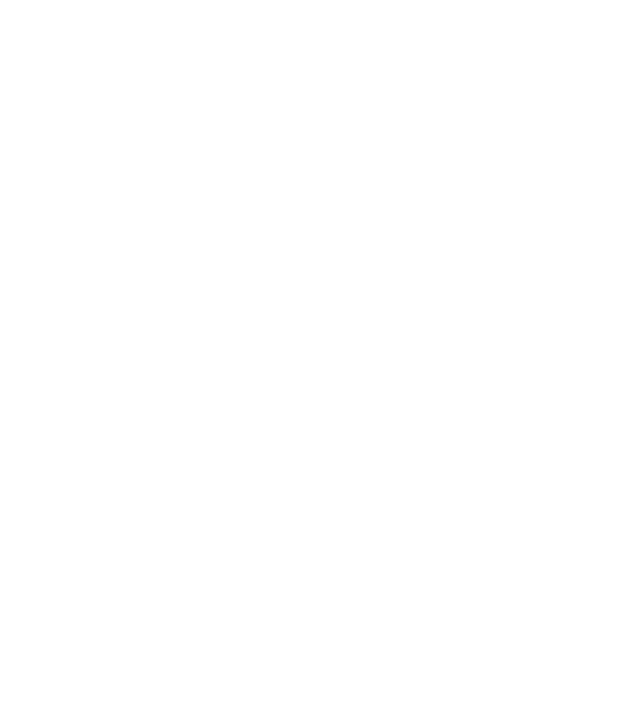
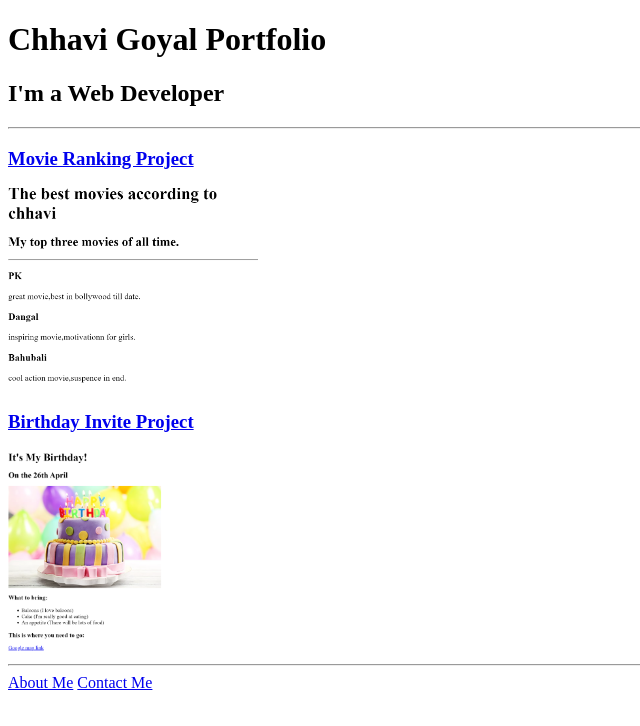
Before and after one commit to chvigoyal/html.portfolio, a plain HTML site: page index.html in a window 1280 px wide. Shown: the whole page, without its empty margins (0-640 px from the left). Drawn offline with Linux system fonts and the light colour scheme.

Commit message:
Add files via upload

```diff
--- a/index.html
+++ b/index.html
@@ -1,15 +1,22 @@
-<!-- TODO 1: Create the HTML Boilerplate -->
+<!DOCTYPE html>
+<html lang="en">
 
-<!-- TODO 2: Add Your previous projects' HTML into the public folder -->
+<head>
+  <meta charset="UTF-8">
+  <title>Chhavi's Portfolio</title>
+</head>
 
-<!-- TODO 3: Take screenshots of your project previews and add the images to the images folder -->
+<body>
+  <h1>Chhavi Goyal Portfolio</h1>
+  <h2>I'm a Web Developer</h2>
+  <hr />
+  <h3><a href="./public/movie-ranking.html">Movie Ranking Project</a></h3>
+  <img src="./assets/images/moviechhavi.png" height="200" alt="movie ranking project preview"/>
+  <h3><a href="./public/birthday-invite.html">Birthday Invite Project</a></h3>
+  <img src="./assets/images/bchhavi.png" height="200" alt="birthday invite project preview"/>
+  <hr />
+  <a href="./public/about.html">About Me</a>
+  <a href="./public/contact.html">Contact Me</a>
+</body>
 
-<!-- TODO 4: Add titles/subtitles etc. -->
-
-<!-- TODO 5: Add a link to the project pages -->
-
-<!-- TODO 6: Add images to show the project previews
-HINT for TODO 6: You can use the height attribute set to 200 to make the image smaller:
-https://developer.mozilla.org/en-US/docs/Web/HTML/Element/img#attr-height -->
-
-<!-- TODO 7: Add the Contact Me and About Me page links -->
+</html>
```
